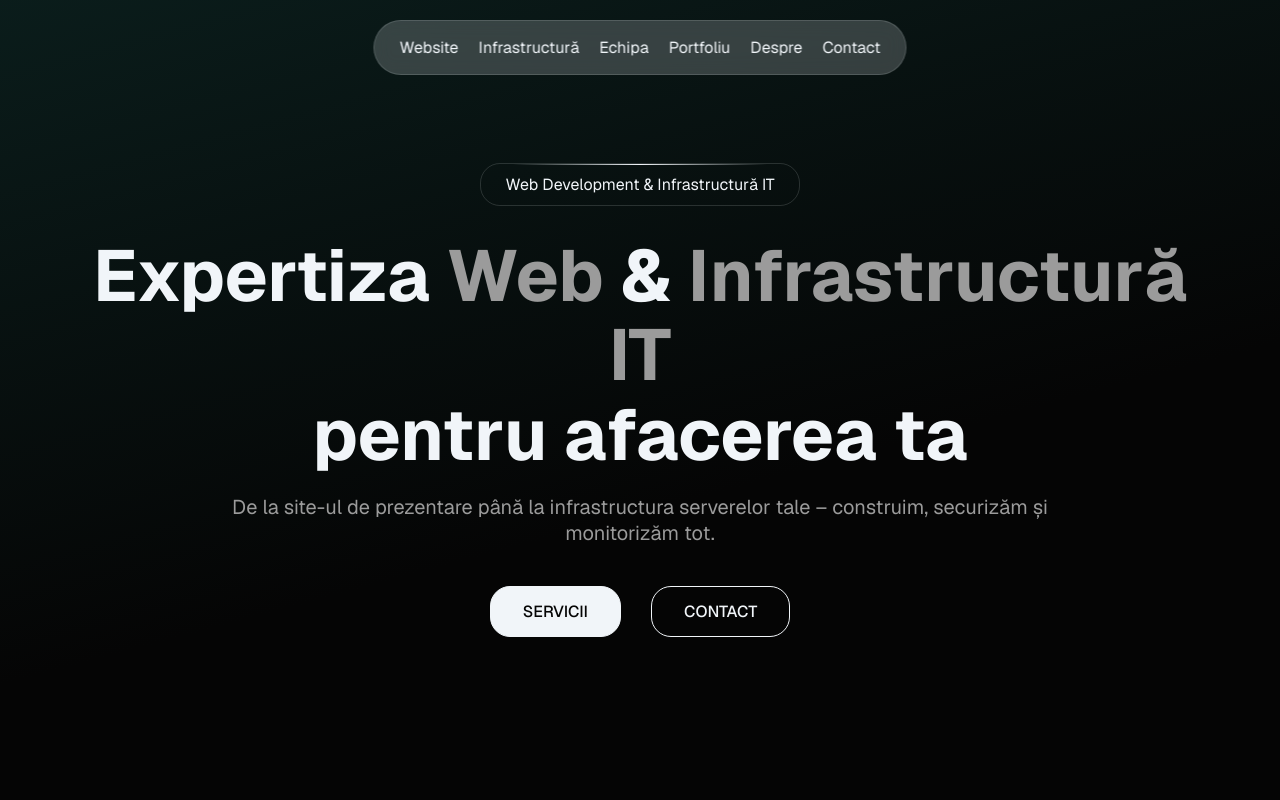
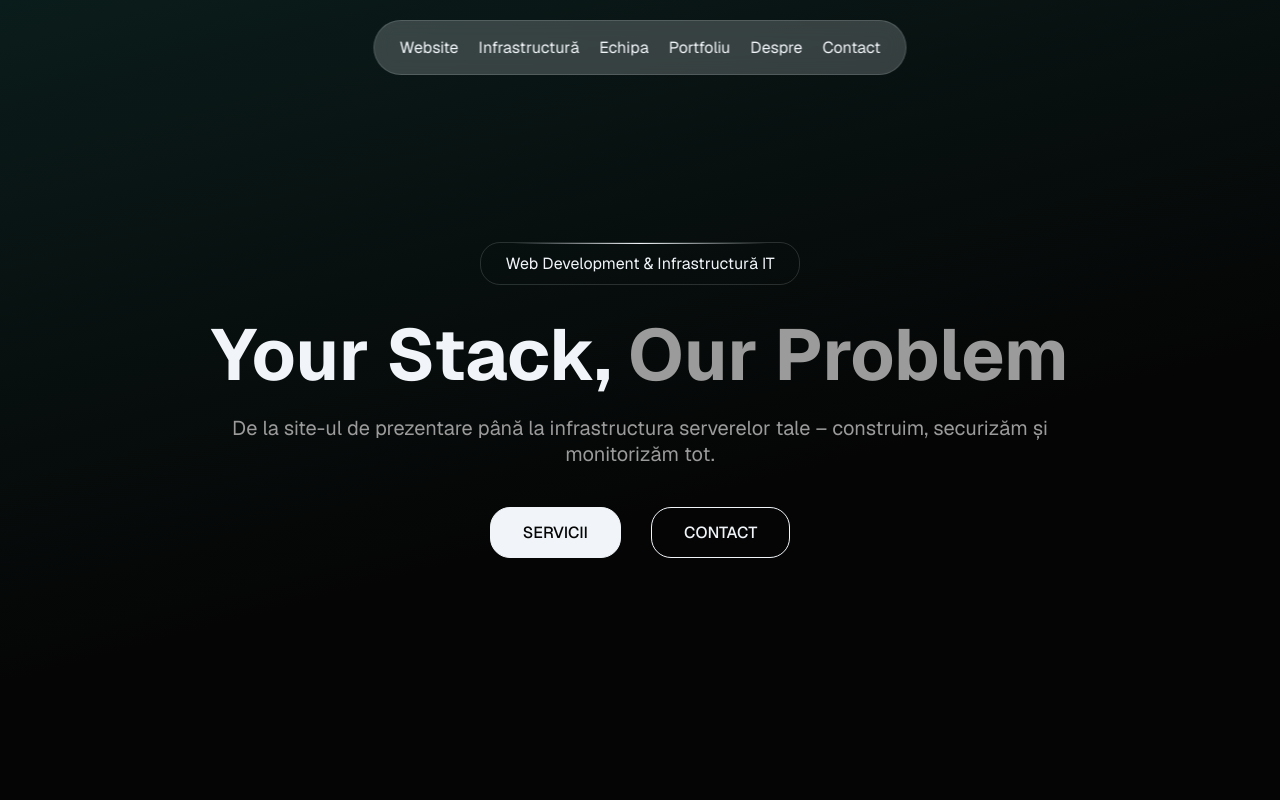
Before and after one commit to paul963/developero-v2, a React (Vite) app: page / in a window 1280 px wide. Shown: the top 800 px of the page. Built offline with nearby package versions, Linux system fonts and the light colour scheme.

Commit message:
Update Hero title to 'Your Stack, Our Problem'

```diff
--- a/src/components/sections/Hero/Hero.jsx
+++ b/src/components/sections/Hero/Hero.jsx
@@ -10,8 +10,7 @@ const Hero = () => {
             Web Development &amp; Infrastructură IT
           </div>
           <h1 className="text-center hero-animate" style={{ '--delay': '0.15s' }}>
-            Expertiza <span className="glow-text">Web</span> &amp; <span className="glow-text">Infrastructură IT</span><br />
-            pentru afacerea ta
+            Your Stack, <span className="glow-text">Our Problem</span>
           </h1>
           <p className="text-center hero-animate" style={{ '--delay': '0.3s' }}>
             De la site-ul de prezentare până la infrastructura serverelor tale – construim, securizăm și monitorizăm tot.
```
